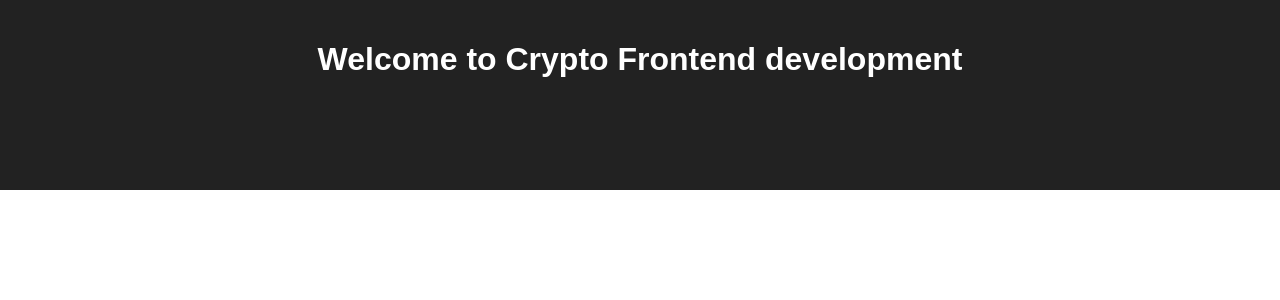
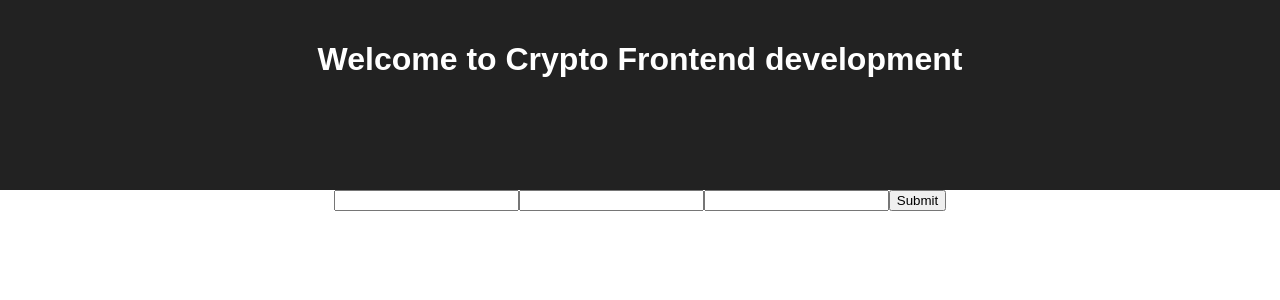
Before and after one commit to JoshuaBrigati/deployedCryptoUI, a React (Create React App) app: page / in a window 1280 px wide. Shown: the top 300 px of the page. Built offline with nearby package versions, Linux system fonts and the light colour scheme; the HTML template or start-up script is replaced by a standard one.

Commit message:
inital signup form

```diff
--- a/package.json
+++ b/package.json
@@ -6,6 +6,7 @@
     "axios": "^0.18.0",
     "react": "^16.3.2",
     "react-dom": "^16.3.2",
+    "react-router-dom": "^4.2.2",
     "react-scripts": "1.1.4"
   },
   "scripts": {
--- a/src/App.js
+++ b/src/App.js
@@ -1,7 +1,9 @@
 import React, { Component } from 'react';
+import axios from 'axios';
+
 import './App.css';
 import HeroUnit from './Components/HeroUnit';
-import axios from 'axios';
+import SignUp from './Components/SignUp';
 
 class App extends Component {
   constructor() {
@@ -27,6 +29,9 @@ class App extends Component {
         <header className="App-header">
           <HeroUnit />
         </header>
+        <div>
+          <SignUp />
+        </div>
       </div>
     );
   }
--- /dev/null
+++ b/src/Components/SignUp.js
@@ -0,0 +1,49 @@
+import React, { Component } from 'react';
+
+class SignUp extends Component {
+  constructor(props) {
+    super(props);
+    this.state = {
+      email: '',
+      phone: '',
+      password: ''
+    };
+    this.handleChange = this.handleChange.bind(this);
+    this.handleSubmit = this.handleSubmit.bind(this);
+  }
+  handleChange(event) {
+    this.setState({ [event.target.name]: event.target.value });
+  }
+  handleSubmit(event) {
+    console.log(this.state);
+    event.preventDefault();
+  }
+  render() {
+    return (
+      <form onSubmit={this.handleSubmit}>
+        <input
+          type="text"
+          value={this.state.email}
+          onChange={this.handleChange}
+          name="email"
+        />
+        <input
+          type="text"
+          value={this.state.phone}
+          onChange={this.handleChange}
+          name="phone"
+        />
+        <input
+          type="password"
+          value={this.state.password}
+          onChange={this.handleChange}
+          name="password"
+        />
+
+        <input type="submit" value="Submit" />
+      </form>
+    );
+  }
+}
+
+export default SignUp;
```
